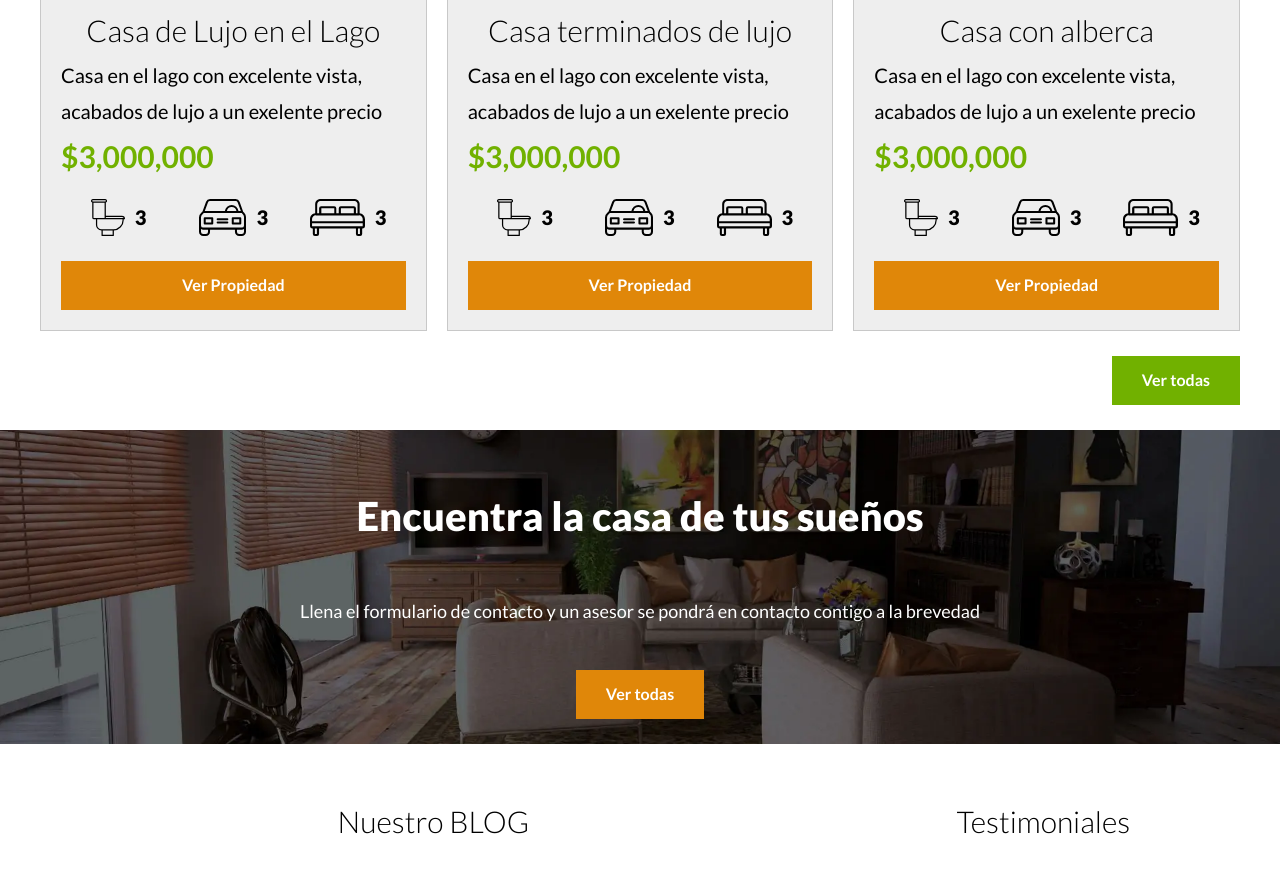
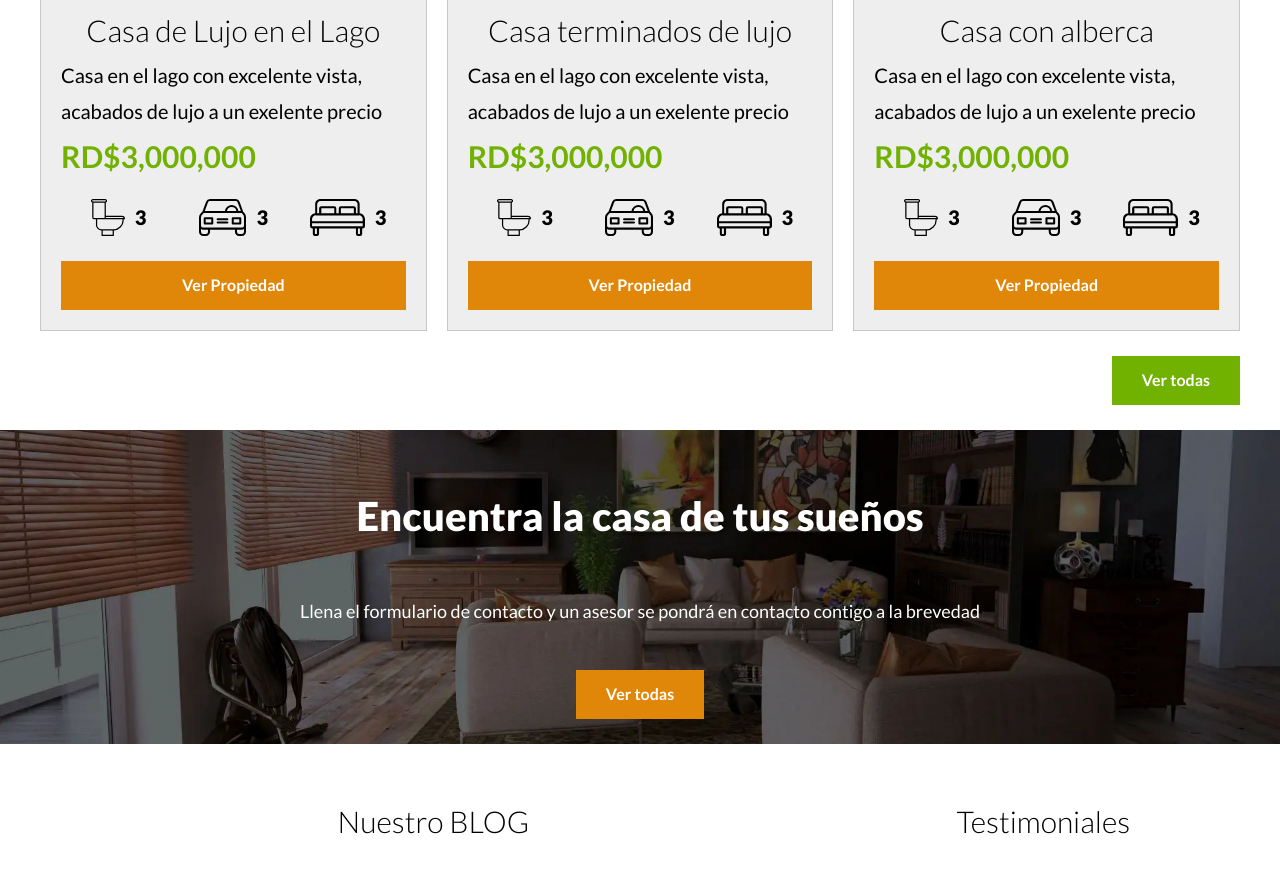
Before and after one commit to LuisMorla/bienesRaices, a website: page index.html in a window 1280 px wide. Shown: the part 1572-2442 px from the top of the page. Drawn offline with Linux system fonts and the light colour scheme.

```diff
--- a/index.html
+++ b/index.html
@@ -73,7 +73,7 @@
         <div class="container-anuncio">
           <h3>Casa de Lujo en el Lago</h3>
           <p>Casa en el lago con excelente vista, acabados de lujo a un exelente precio</p>
-          <p class="precio">$3,000,000</p>
+          <p class="precio">RD$3,000,000</p>
 
           <ul class="icons-caracteristic">
             <li>
@@ -103,7 +103,7 @@
         <div class="container-anuncio">
           <h3>Casa terminados de lujo</h3>
           <p>Casa en el lago con excelente vista, acabados de lujo a un exelente precio</p>
-          <p class="precio">$3,000,000</p>
+          <p class="precio">RD$3,000,000</p>
 
           <ul class="icons-caracteristic">
             <li>
@@ -133,7 +133,7 @@
         <div class="container-anuncio">
           <h3>Casa con alberca</h3>
           <p>Casa en el lago con excelente vista, acabados de lujo a un exelente precio</p>
-          <p class="precio">$3,000,000</p>
+          <p class="precio">RD$3,000,000</p>
 
           <ul class="icons-caracteristic">
             <li>
```
Also changed, not shown: README.md.
